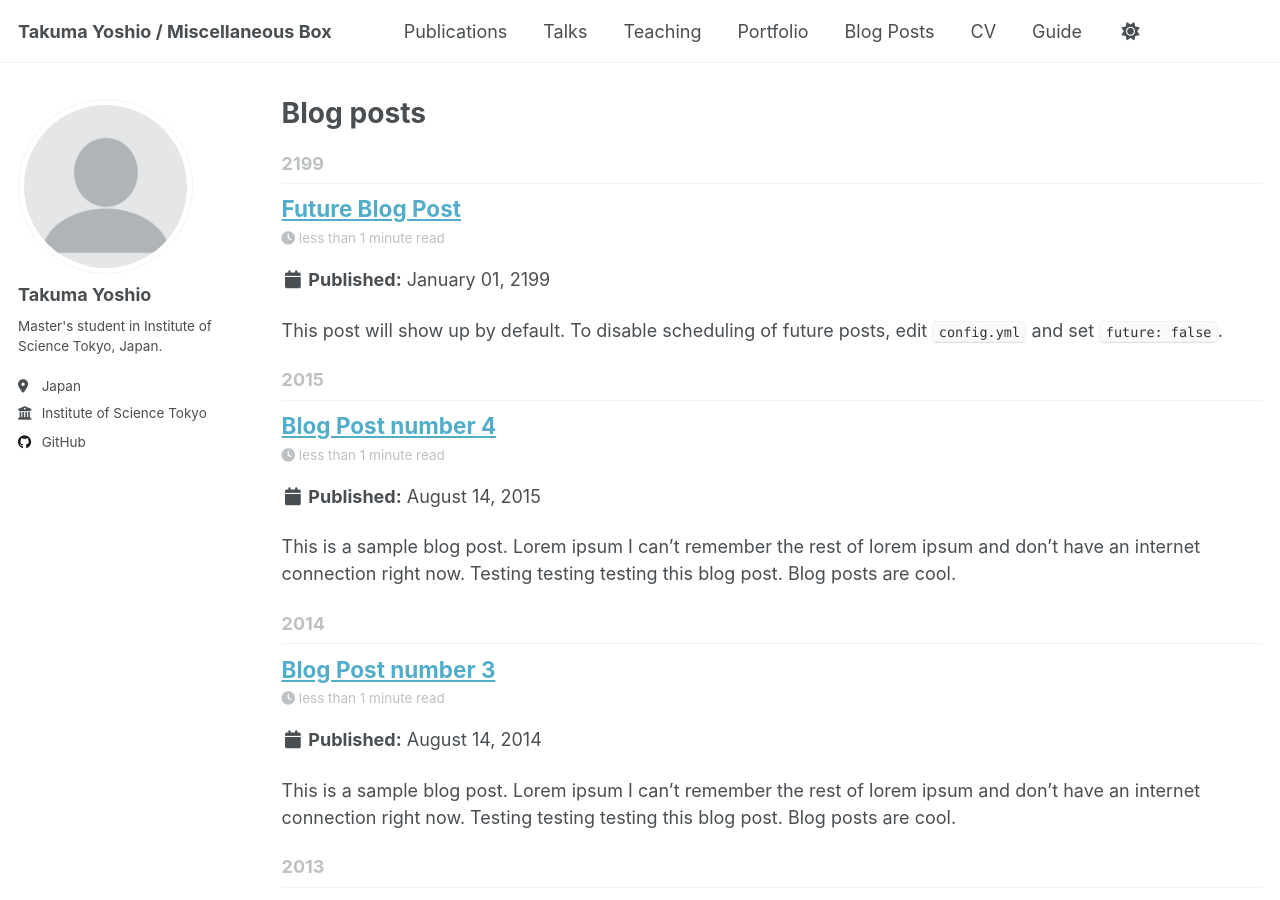
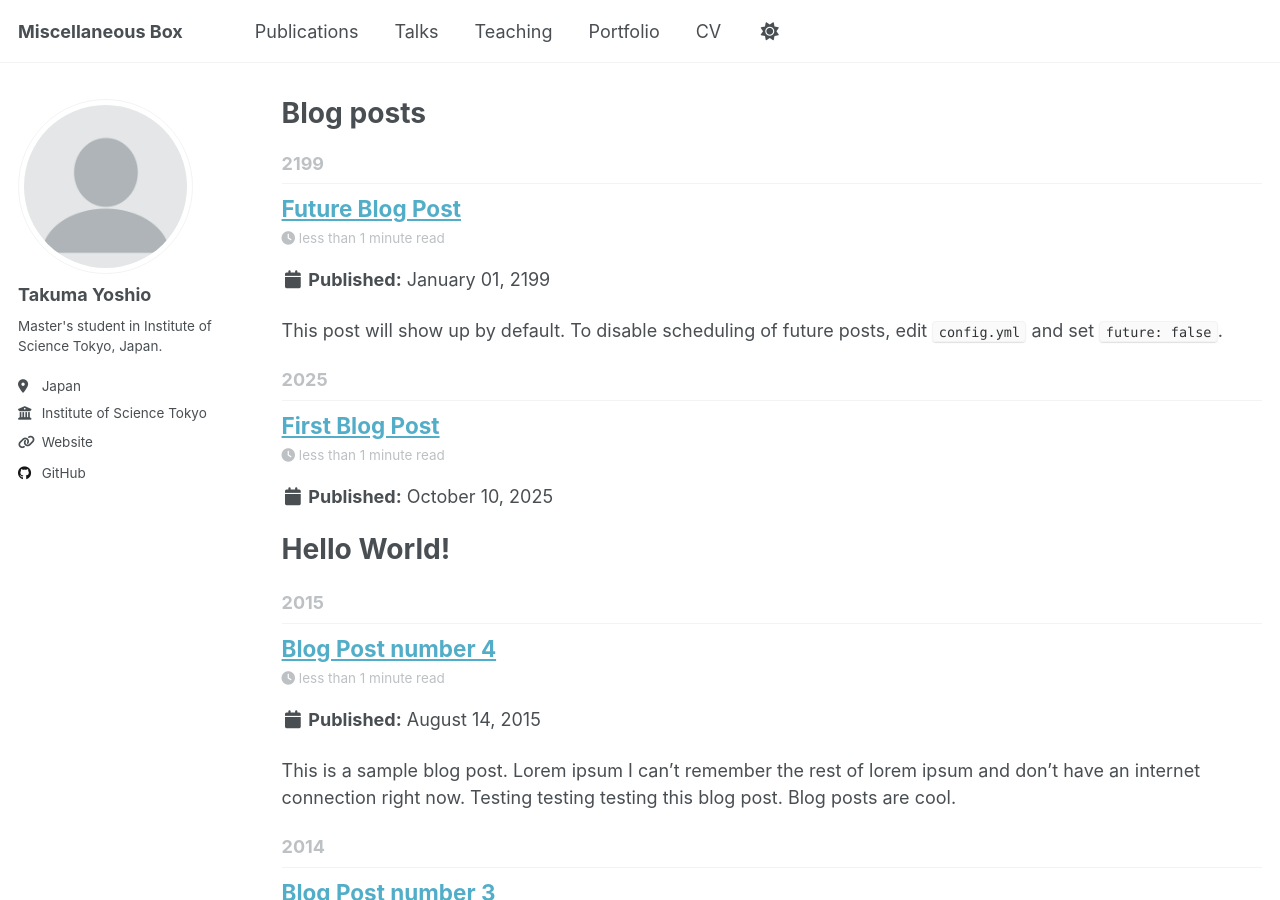
Before and after one commit to ta-yoshi02/ta-yoshi02.github.io, a Jekyll site: the page built from _pages/year-archive.html, in a window 1280 px wide and 900 px high. Built offline with Jekyll 4.4.1, drawn with Linux system fonts in a browser that asks for light colours; a script that is not in the unit is left out.

Commit message:
blog準備

```diff
--- a/_config.yml
+++ b/_config.yml
@@ -9,10 +9,10 @@
 # Basic Site Settings
 locale                   : "en-US"
 site_theme               : "default" # Currently available options are "default", "air"
-title                    : "Takuma Yoshio / Miscellaneous Box"
+title                    : "Miscellaneous Box"
 title_separator          : "-"
 name                     : &name "Takuma Yoshio"
-description              : &description "Takuma Yoshio's academic portfolio"   # Update this with a general description of your site, this is the default if not overridden by a page
+description              : &description "Takuma Yoshio's portfolio"   # Update this with a general description of your site, this is the default if not overridden by a page
 url                      : https://ta-yoshi02.github.io # The base hostname & protocol for your site e.g. "https://[your GitHub username].github.io",
                                                            # or if you already have some other page hosted on Github then use "https://[your GitHub username].github.io/[Your Repo Name]"
 baseurl                  : "" # the subpath of your site, e.g. "/blog"
@@ -29,7 +29,7 @@ author:
   bio              : "Master's student in Institute of Science Tokyo, Japan."
   location         : "Japan"
   employer         : "Institute of Science Tokyo"
-  uri              : # URL
+  uri              : "https://prg.is.titech.ac.jp/"
   email            : # "none@example.org"
 
   # Academic websites
--- a/_pages/year-archive.html
+++ b/_pages/year-archive.html
@@ -1,10 +1,11 @@
 ---
 layout: archive
-permalink: /year-archive/
+permalink: /blog/
 title: "Blog posts"
 author_profile: true
 redirect_from:
   - /wordpress/blog-posts/
+  - /year-archive/
 ---
 
 {% include base_path %}
--- /dev/null
+++ b/_posts/2025-10-10-blog-post.md
@@ -0,0 +1,12 @@
+---
+title: 'First Blog Post'
+date: 2025-10-10
+permalink: /posts/2025/10/blog-post-1/
+tags:
+  - cool posts
+  - category1
+  - category2
+---
+
+Hello World!
+======
```
Also changed, not shown: _data/navigation.yml (+4 -4 lines).
